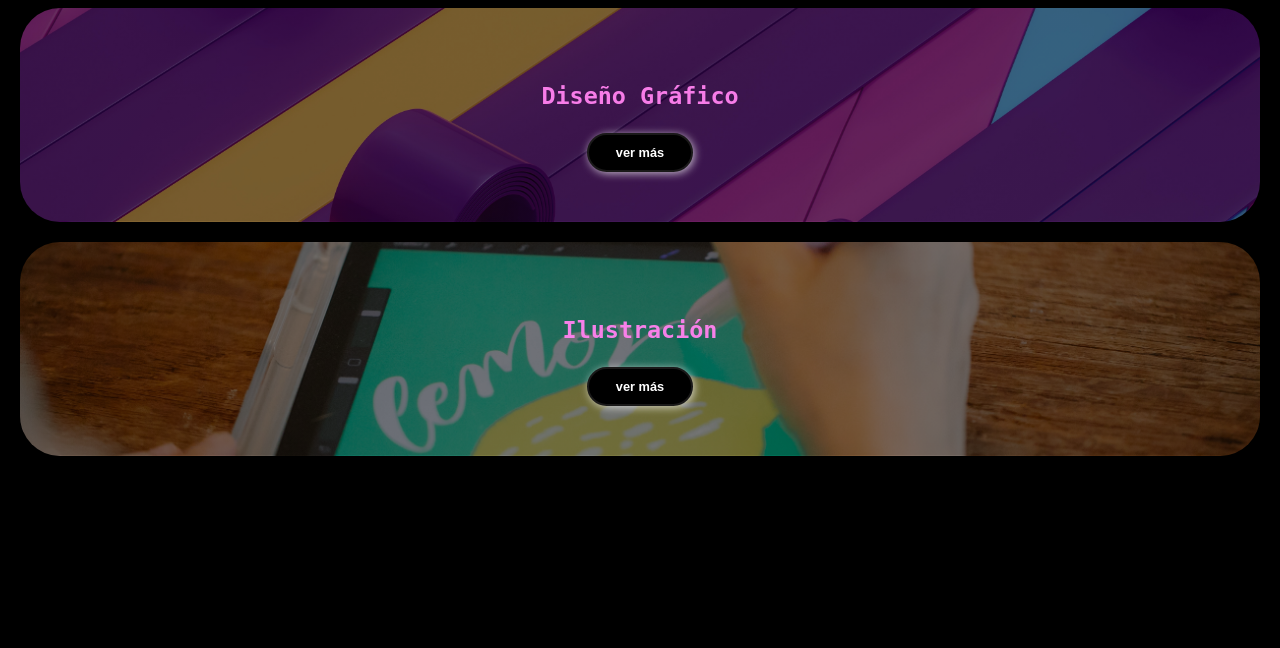
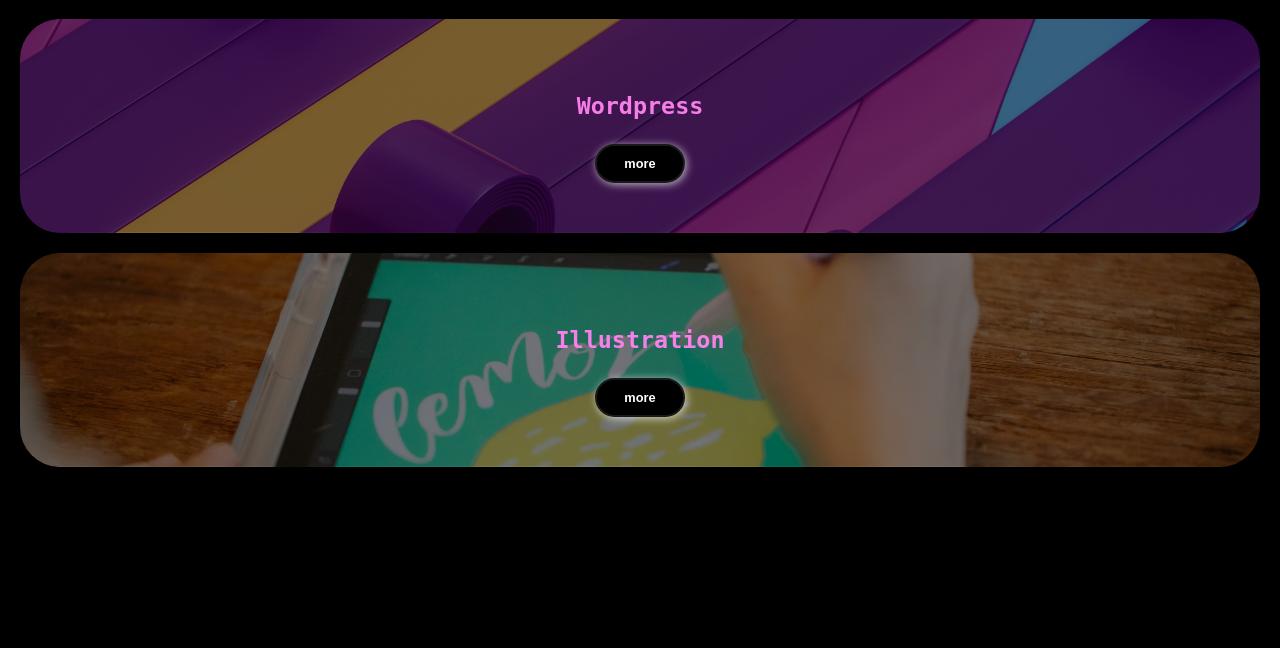
Before and after one commit to SofiDevO/SofiDev-landingpage, a PHP site: page / in a window 1280 px wide. Shown: the part 1606-2254 px from the top of the page. Run offline with PHP 8.4, Linux system fonts and the light colour scheme.

Commit message:
change language in all sections

```diff
--- a/index.html
+++ b/index.html
@@ -28,7 +28,7 @@
       <h1>Ángela Sofía Osorio</h1>
       <h2>Frontend developer</h2>
       <form action="#Contacto" >
-          <button>Contacto</button>
+          <button>Contact</button>
       </form>
     </section>
 
@@ -36,7 +36,7 @@
     <section id="acercade">
 
       <div class="container">
-          <h2>¿Quién es <span class="color-acento">  AnSof?</span></h2>
+          <h2>About <span class="color-acento">  AnSof</span></h2>
           <p>Trans woman, passionate of new technologies. Frontend developer, Podcaster and Youtuber. <br>Student at Platzi💚</p>
       </div>
     </section>
@@ -51,7 +51,7 @@
    <section id="habilidades">
     <div class="class">
 
-     <h2>Habilidades</h2>
+     <h2>Skills</h2>
 
         <div class="habilidad">
 
@@ -59,17 +59,17 @@
            <div class="carta">
                 <h3>Front-end</h3>
                 <p>Lorem ipsum dolor sit amet consectetur adipisicing elit. Voluptates, distinctio. At aliquam asperiores eaque velit inventore, a voluptatem nihil debitis odio optio in omnis iusto? Molestias est ullam necessitatibus animi.    </p>
-                <button>ver más</button>
+                <button>more</button>
            </div>
            <div class="carta">
-                <h3>Diseño Gráfico</h3>
+                <h3>Wordpress</h3>
                 <p>Lorem ipsum dolor sit amet consectetur adipisicing elit. Voluptates, distinctio. At aliquam asperiores eaque velit inventore, a voluptatem nihil debitis odio optio in omnis iusto? Molestias est ullam necessitatibus animi.    </p>
-                <button>ver más</button>
+                <button>more</button>
            </div>
            <div class="carta">
-                <h3>Ilustración</h3>
+                <h3>Illustration</h3>
                 <p>Lorem ipsum dolor sit amet consectetur adipisicing elit. Voluptates, distinctio. At aliquam asperiores eaque velit inventore, a voluptatem nihil debitis odio optio in omnis iusto? Molestias est ullam necessitatibus animi.    </p>
-                <button>ver más</button>
+                <button>more</button>
             </div>
         </div>
     </div>
--- a/styles.css
+++ b/styles.css
@@ -129,7 +129,7 @@
 #acercade .container{
   text-align: center;
   padding: 40px 0px;
-  font-size: 11px;
+  font-size: 12px;
 
 }
 #acercade h2{
```
